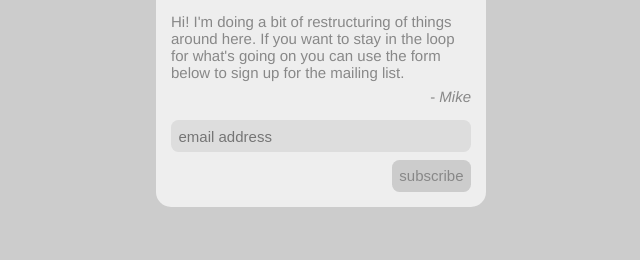
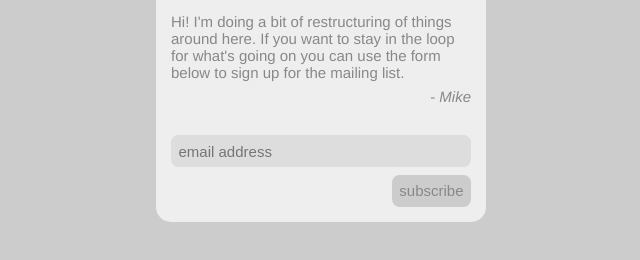
Before and after one commit to mraichelson/mobilefra.me, a plain HTML site: page index.html in a window 1280 px wide. Shown: the part 124-384 px from the top of the page, without its empty margins (319-959 px from the left). Drawn offline with Linux system fonts and the light colour scheme.

Commit message:
adjust spacing at top of form

```diff
--- a/mobileframe.css
+++ b/mobileframe.css
@@ -31,6 +31,7 @@ span {
   padding-top:0.5rem;
   text-align:right;
 }
+form { padding-top:1rem; }
 input {
   border-radius:0.5rem;
   border-style:none;
```
